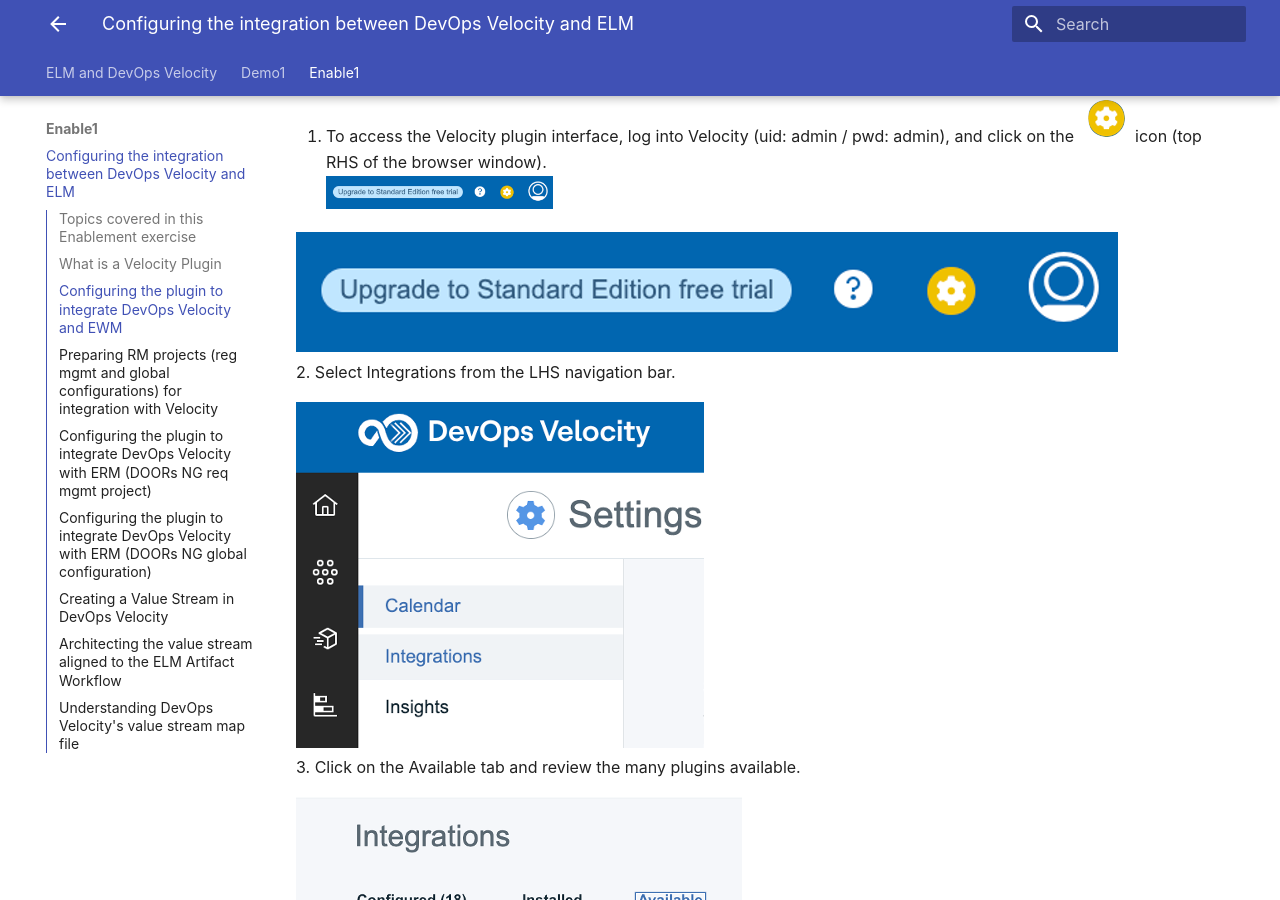
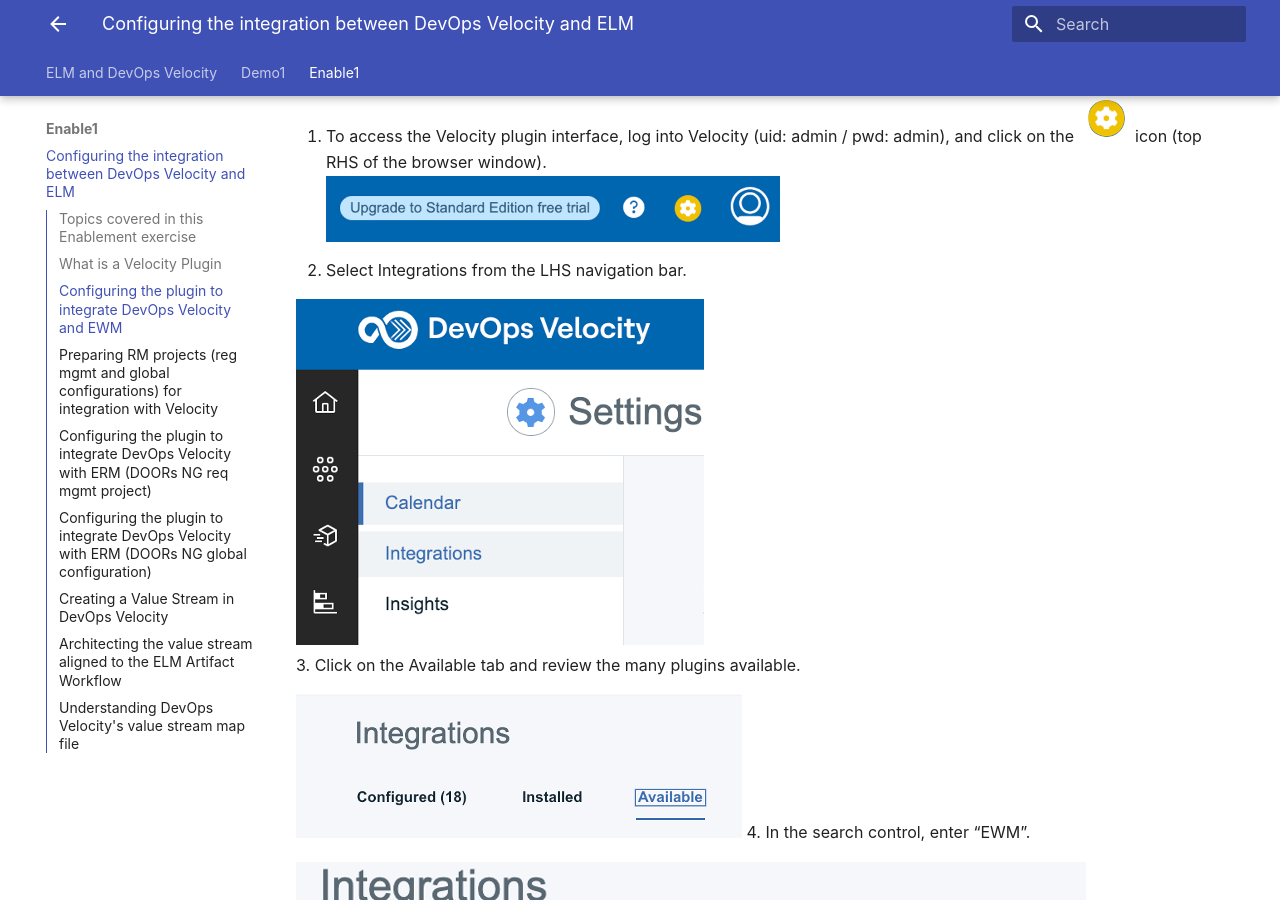
Before and after one commit to DevOpsAutomationLabs/ELM_Velocity, an MkDocs documentation site: the page built from docs/enable1/index.md, in a window 1280 px wide and 900 px high, scrolled down 1530 px. Built offline with MkDocs 1.6.1 and Material for MkDocs 9.7.7, drawn with Linux system fonts in a browser that asks for light colours.

Commit message:
Update index.md

```diff
--- a/docs/enable1/index.md
+++ b/docs/enable1/index.md
@@ -33,9 +33,7 @@
 
 1. To access the Velocity plugin interface, log into Velocity (uid: admin / pwd: admin), and click on the ![settings icon](media/setting_icon.png) icon (top RHS of the browser window).
 <br/>
-<img src="media/settings_orientation.png" alt="settings icon orientation" style="width:25%; height:auto;">
-
-![settings icon orientation image](media/settings_orientation.png)
+<img src="media/settings_orientation.png" alt="settings icon orientation" style="width:50%; height:auto;">
 <br/>
 2. Select Integrations from the LHS navigation bar.
 <br/>
```
